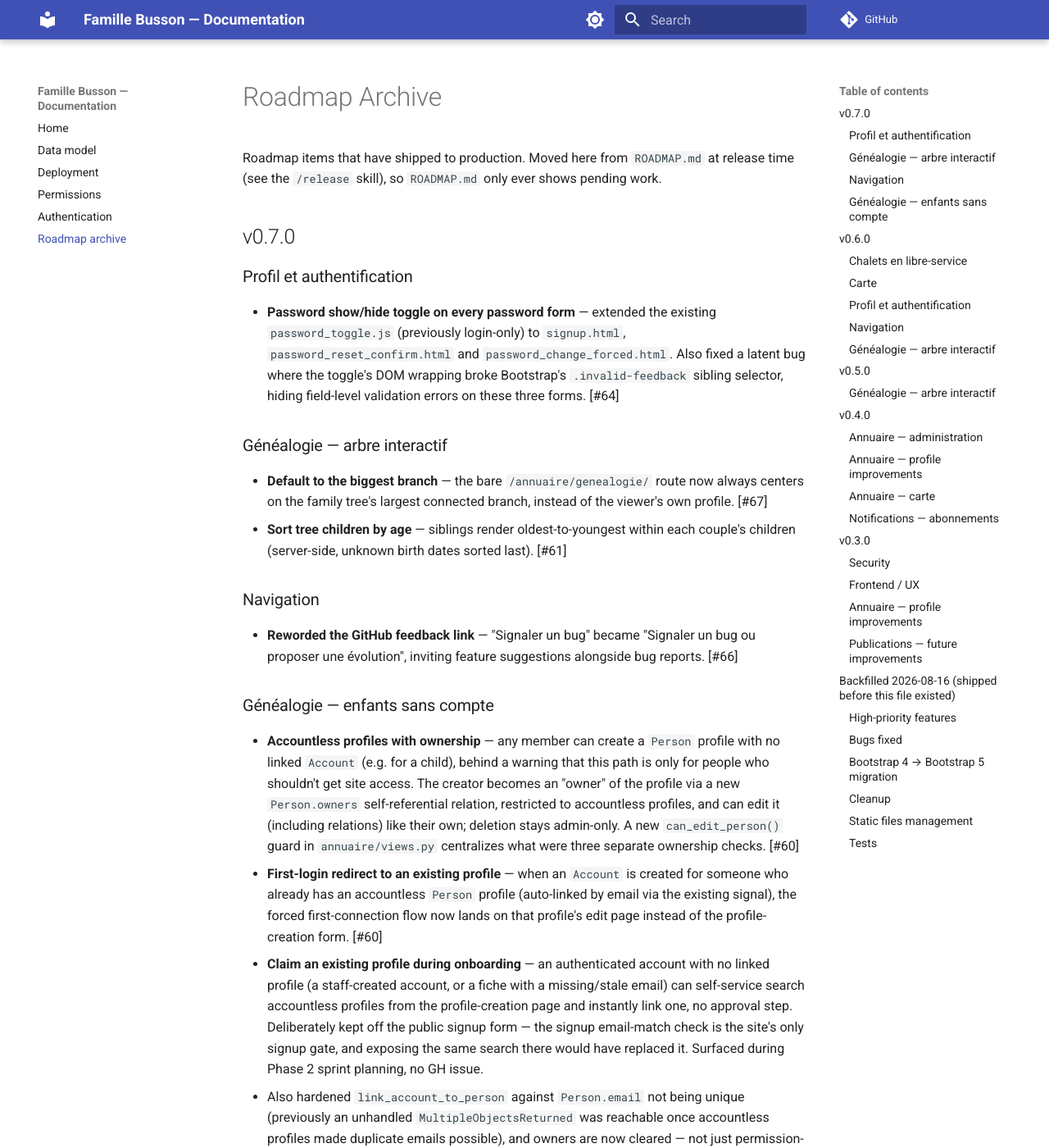
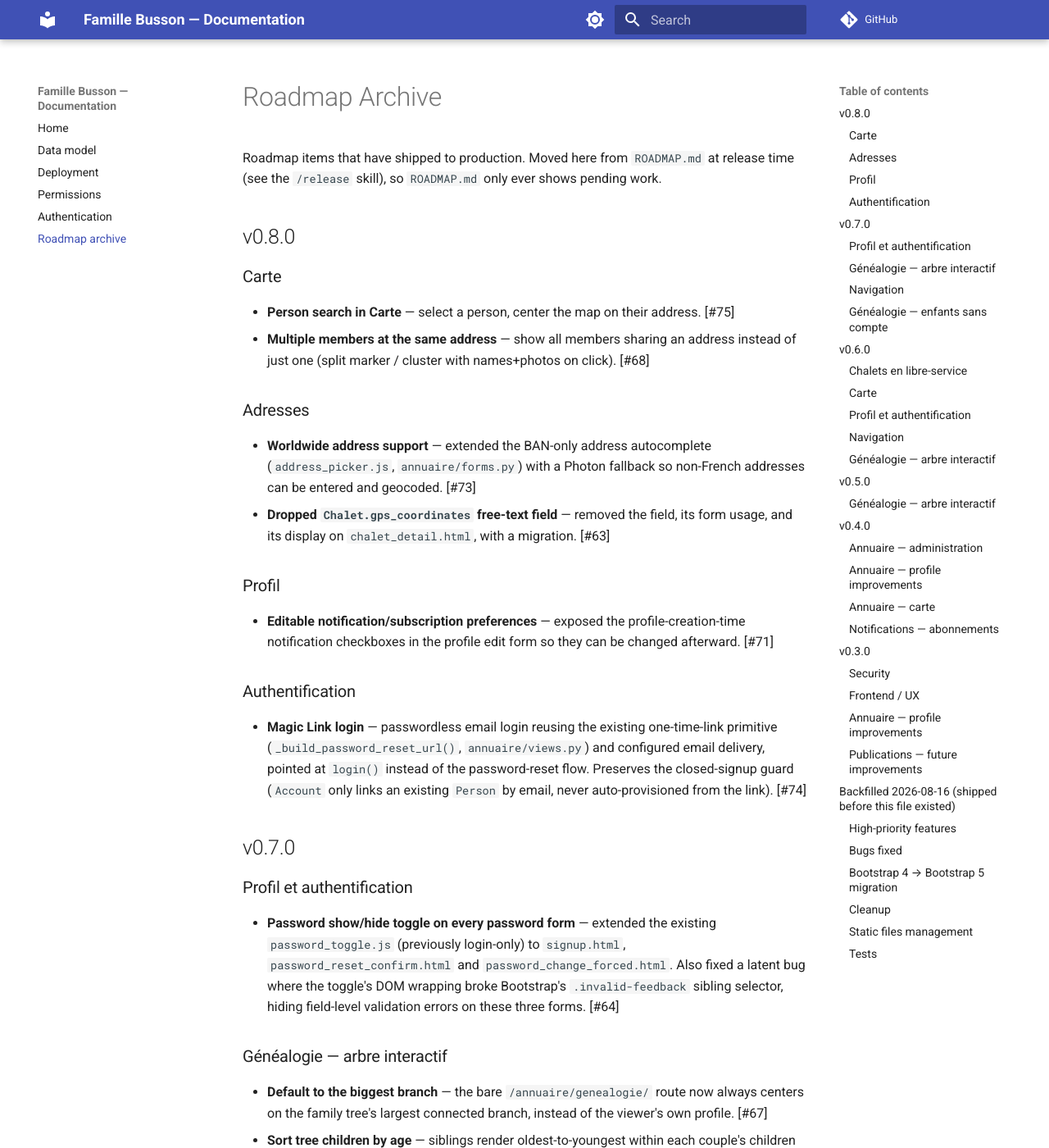
Before and after one commit to reboulip/famille-busson, an MkDocs documentation site: the page built from docs/ROADMAP_ARCHIVE.md, in a window 1280 px wide and 1400 px high. Shown: the whole window at 82% size. Built offline with MkDocs 1.6.1 and Material for MkDocs 9.7.7, drawn with Linux system fonts in a browser that asks for light colours; comment, search, counter and statistics services are not loaded.

```diff
--- a/docs/ROADMAP_ARCHIVE.md
+++ b/docs/ROADMAP_ARCHIVE.md
@@ -2,6 +2,32 @@
 
 Roadmap items that have shipped to production. Moved here from `ROADMAP.md` at release
 time (see the `/release` skill), so `ROADMAP.md` only ever shows pending work.
+
+## v0.8.0
+
+### Carte
+- **Person search in Carte** — select a person, center the map on their address. [#75]
+- **Multiple members at the same address** — show all members sharing an address
+  instead of just one (split marker / cluster with names+photos on click). [#68]
+
+### Adresses
+- **Worldwide address support** — extended the BAN-only address autocomplete
+  (`address_picker.js`, `annuaire/forms.py`) with a Photon fallback so non-French
+  addresses can be entered and geocoded. [#73]
+- **Dropped `Chalet.gps_coordinates` free-text field** — removed the field, its form
+  usage, and its display on `chalet_detail.html`, with a migration. [#63]
+
+### Profil
+- **Editable notification/subscription preferences** — exposed the
+  profile-creation-time notification checkboxes in the profile edit form so they can be
+  changed afterward. [#71]
+
+### Authentification
+- **Magic Link login** — passwordless email login reusing the existing one-time-link
+  primitive (`_build_password_reset_url()`, `annuaire/views.py`) and configured email
+  delivery, pointed at `login()` instead of the password-reset flow. Preserves the
+  closed-signup guard (`Account` only links an existing `Person` by email, never
+  auto-provisioned from the link). [#74]
 
 ## v0.7.0
 
--- a/pyproject.toml
+++ b/pyproject.toml
@@ -1,6 +1,6 @@
 [project]
 name = "famille-busson"
-version = "0.7.0"
+version = "0.8.0"
 description = "Add your description here"
 readme = "README.md"
 requires-python = ">=3.13"
```
Also changed, not shown: ROADMAP.md (+0 -30 lines), 1 other file.
